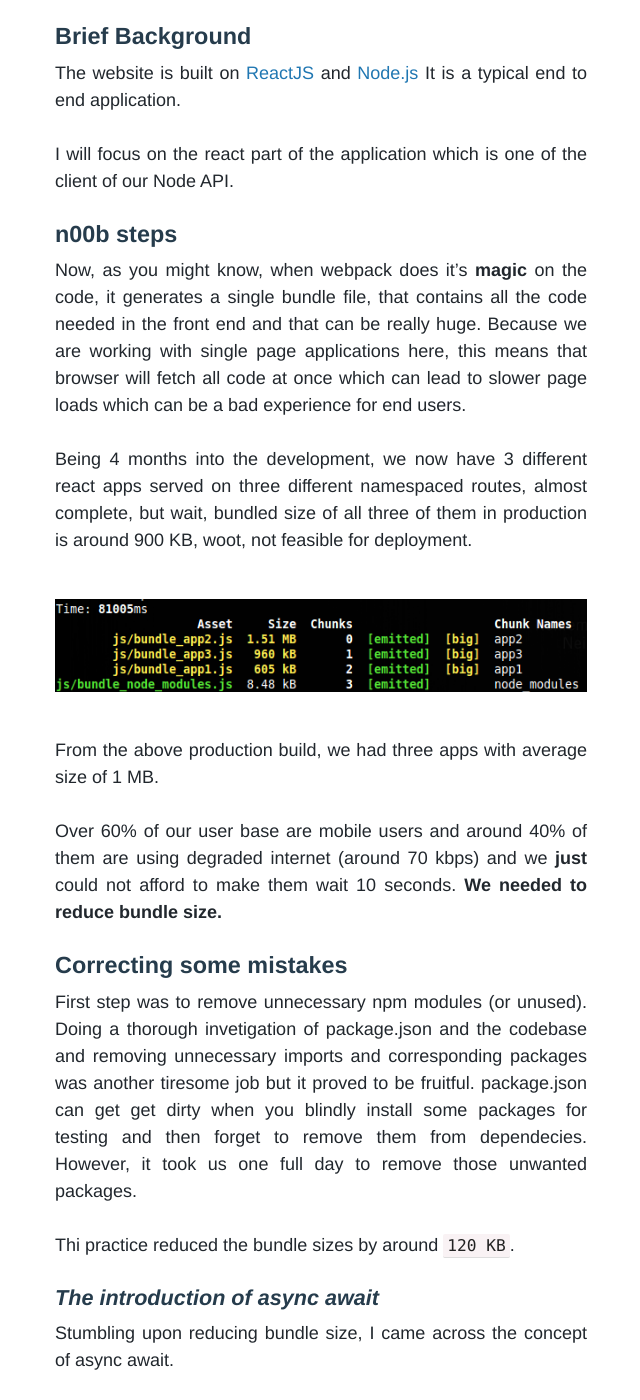
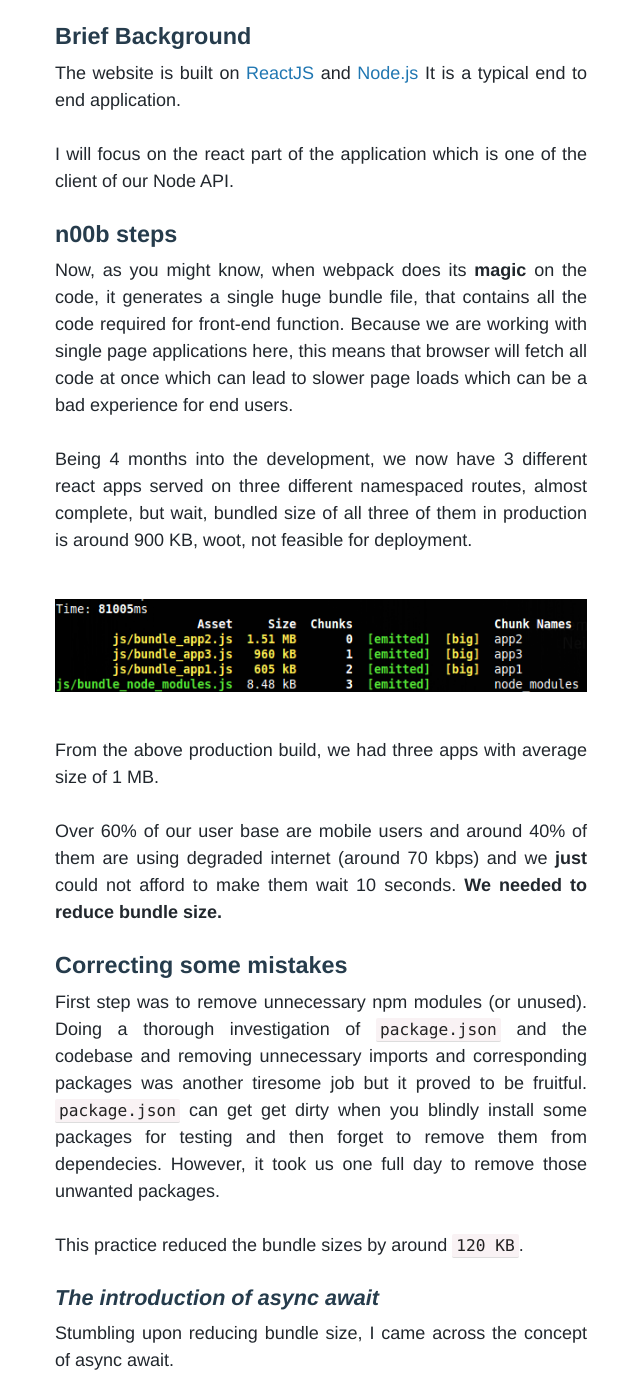
Before and after one commit to sdslabs/sdslabs.github.com, a Jekyll site: the page built from _posts/2018/2018-01-26-optimizing-webpack.md, in a window 1280 px wide and 1400 px high, scrolled down 423 px. Shown: the whole window, without its empty margins (319-959 px from the left). Built offline with Jekyll 4.4.1, drawn with Linux system fonts in a browser that asks for light colours; some web fonts are replaced; comment, search, counter and statistics services are not loaded; some of the changed text lies outside the part shown.

Commit message:
Fix typos

```diff
--- a/_posts/2018/2018-01-26-optimizing-webpack.md
+++ b/_posts/2018/2018-01-26-optimizing-webpack.md
@@ -9,7 +9,7 @@ author:
   image: agrim.jpg
 ---
 
-I had been involved in building the official website of [Cognizance](https://cognizance.org.in), The Annual Technical Festival of IIT Roorkee. It is also Asia's second largest tech fest.
+I had been involved in building the official website of [Cognizance](https://cognizance.org.in), The annual technical festival of IIT Roorkee. It is also Asia's second largest tech fest.
 
 ### Brief Background
 
@@ -19,7 +19,7 @@ I will focus on the react part of the application which is one of the client of
 
 ### n00b steps
 
-Now, as you might know, when webpack does it’s **magic** on the code, it generates a single bundle file, that contains all the code needed in the front end and that can be really huge. Because we are working with single page applications here, this means that browser will fetch all code at once which can lead to slower page loads which can be a bad experience for end users.
+Now, as you might know, when webpack does its **magic** on the code, it generates a single huge bundle file, that contains all the code required for front-end function. Because we are working with single page applications here, this means that browser will fetch all code at once which can lead to slower page loads which can be a bad experience for end users.
 
 Being 4 months into the development, we now have 3 different react apps served on three different namespaced routes, almost complete, but wait, bundled size of all three of them in production is around 900 KB, woot, not feasible for deployment.
 
@@ -31,9 +31,9 @@ Over 60% of our user base are mobile users and around 40% of them are using degr
 
 ### Correcting some mistakes
 
-First step was to remove unnecessary npm modules (or unused). Doing a thorough invetigation of package.json and the codebase and removing unnecessary imports and corresponding packages was another tiresome job but it proved to be fruitful. package.json can get get dirty when you blindly install some packages for testing and then forget to remove them from dependecies. However, it took us one full day to remove those unwanted packages.
+First step was to remove unnecessary npm modules (or unused). Doing a thorough investigation of `package.json` and the codebase and removing unnecessary imports and corresponding packages was another tiresome job but it proved to be fruitful. `package.json` can get get dirty when you blindly install some packages for testing and then forget to remove them from dependecies. However, it took us one full day to remove those unwanted packages.
 
-Thi practice reduced the bundle sizes by around `120 KB`.
+This practice reduced the bundle sizes by around `120 KB`.
 
 #### *The introduction of async await*
 
```
Also changed, not shown: other parts of _posts/2018/2018-01-26-optimizing-webpack.md (+6 -6 lines).
